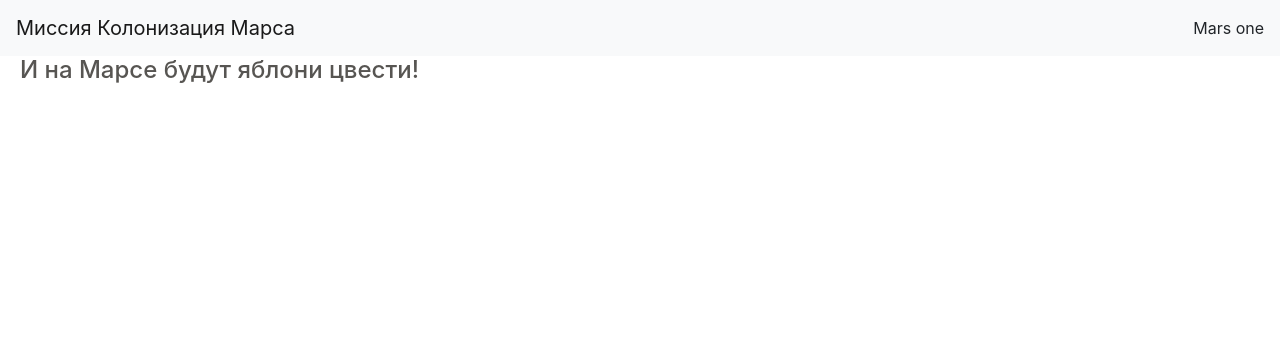
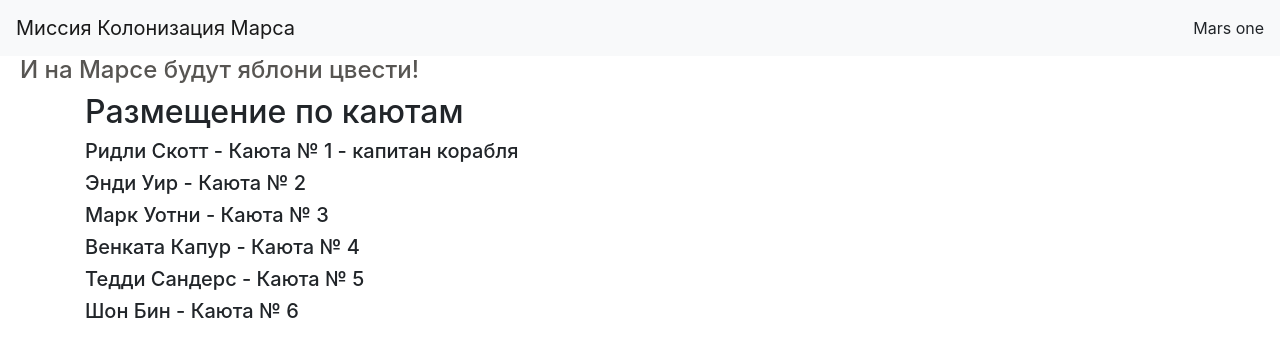
Before and after one commit to DaniilAnisimov/Mars-One, a Flask app: page /distribution in a window 1280 px wide. Shown: the top 357 px of the page. Run offline with Flask 2, Linux system fonts and the light colour scheme; parts of the project's set-up code (start-up, migrations or seed data) failed here and were passed over; some libraries are stand-ins or nearby versions.

Commit message:
По каютам!

```diff
--- a/server.py
+++ b/server.py
@@ -1,6 +1,7 @@
 from flask import Flask, render_template, redirect
 from forms.loginform import LoginForm
 import json
+import random
 
 app = Flask(__name__)
 port = 8080
@@ -42,11 +43,17 @@ def answer():
 @app.route("/login", methods=['GET', 'POST'])
 def login():
     form = LoginForm()
-    print(0)
     if form.validate_on_submit():
         return redirect('/answer')
     return render_template('login.html', title='Авторизация', form=form)
 
 
+@app.route("/distribution")
+def distribution():
+    astronauts = ["Ридли Скотт", "Энди Уир", "Марк Уотни",
+                  "Венката Капур", "Тедди Сандерс", "Шон Бин"]
+    return render_template('distribution.html', astronauts=astronauts)
+
+
 if __name__ == '__main__':
     app.run(port=port, host=host)
--- a/templates/base.html
+++ b/templates/base.html
@@ -9,7 +9,9 @@
           crossorigin="anonymous">
     <link rel="stylesheet"
           href="../static/css/style.css">
+    {% if title %}
     <title>{{title}}</title>
+    {% endif %}
 </head>
 <body>
 <header>
--- /dev/null
+++ b/templates/distribution.html
@@ -0,0 +1,12 @@
+{% extends "base.html"%}
+
+{% block content %}
+<h2>Размещение по каютам</h2>
+{% for astronaut in astronauts %}
+{% if loop.first %}
+<h5>{{astronaut}} - Каюта № {{loop.index}} - капитан корабля</h5>
+{% else %}
+<h5>{{astronaut}} - Каюта № {{loop.index}}</h5>
+{% endif %}
+{% endfor %}
+{% endblock %}
```
